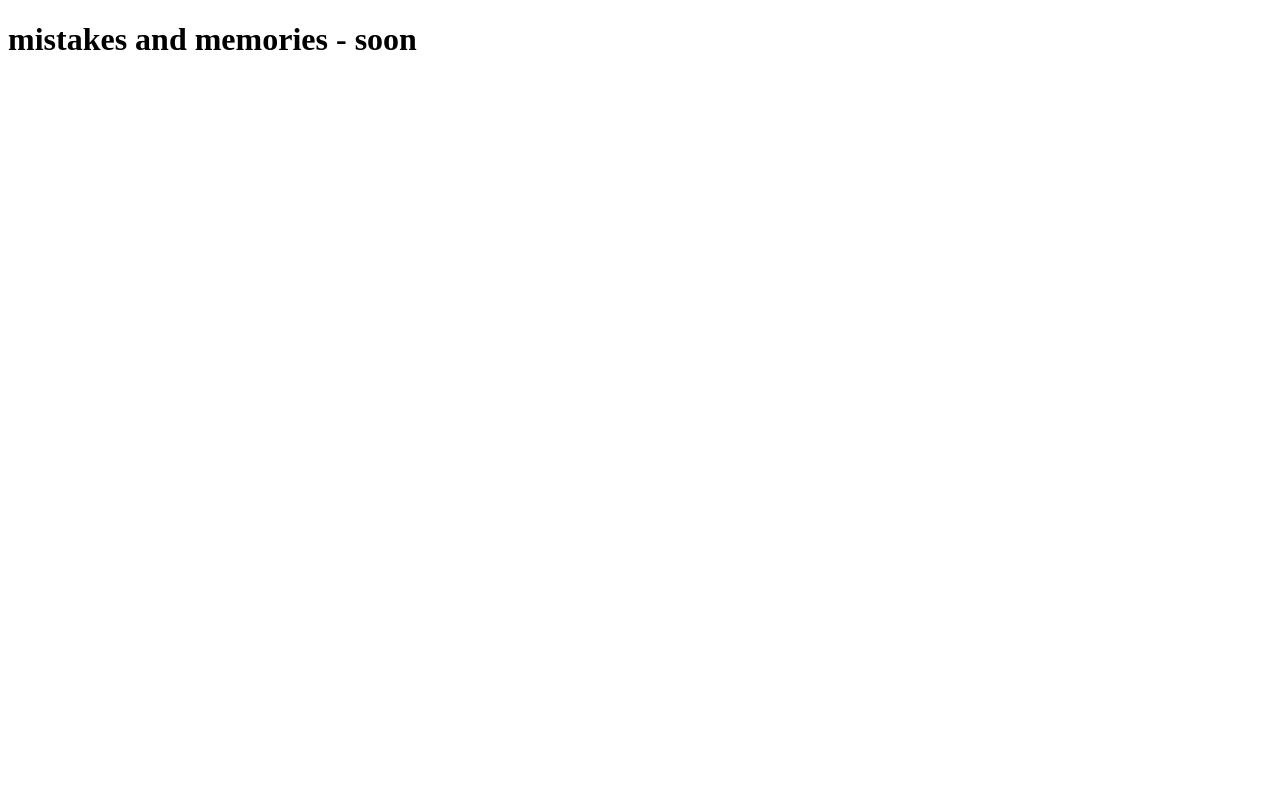
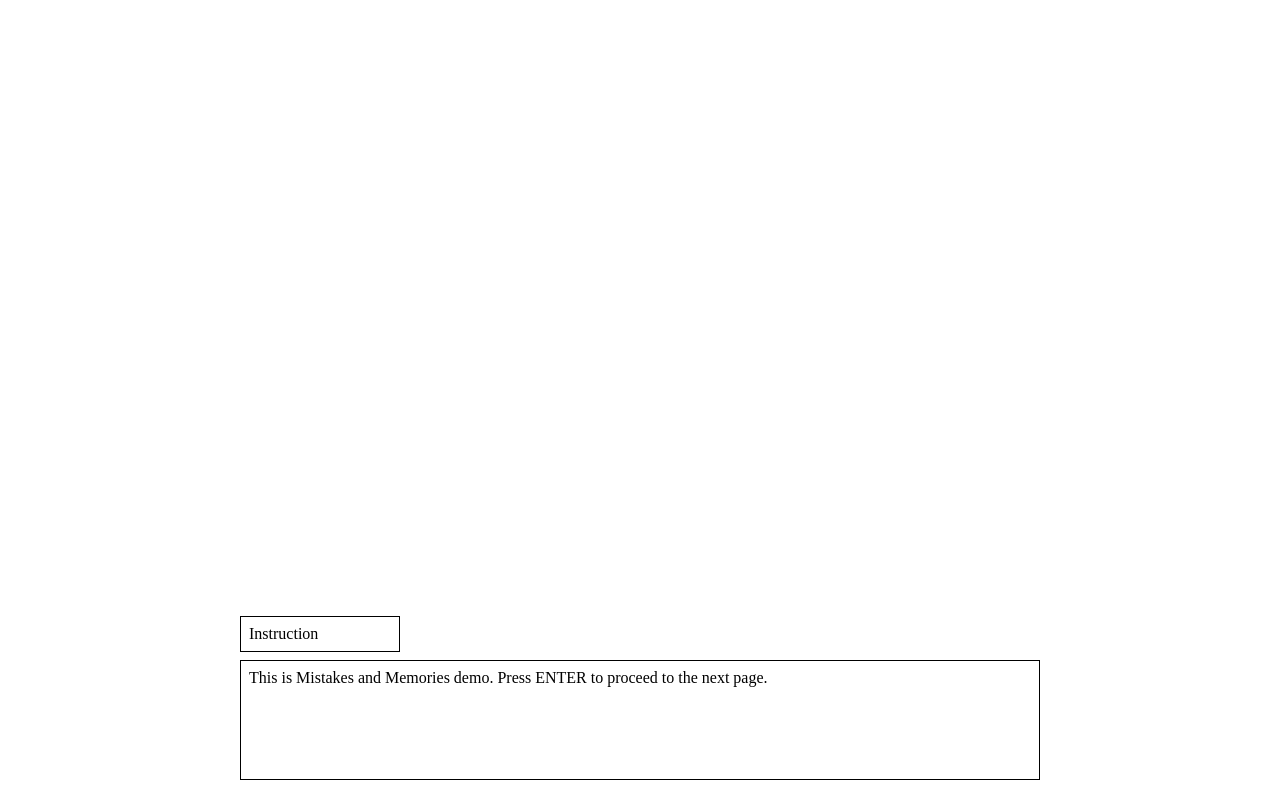
Before and after one commit to denicprotopopov/mistakes-and-memories-rs, a website built with Vite: page src/index.html in a window 1280 px wide. Built offline with nearby package versions, Linux system fonts and the light colour scheme.

Commit message:
visual novel engine

```diff
--- /dev/null
+++ b/src/Novel/Novel.js
@@ -0,0 +1,148 @@
+export class Novel {
+    constructor(textboxSelector, optionsboxSelector, nameboxSelector, dataUrl) {
+        this.$textbox = document.querySelector(textboxSelector);
+        this.$textboxContent = this.$textbox.querySelector('p');
+        this.$optionsbox = document.querySelector(optionsboxSelector);
+        this.$namebox = document.querySelector(nameboxSelector);
+        this.dataUrl = dataUrl;
+        this.json = null;
+        this.to = null;
+        this.pageNum = 0;
+        this.currentPage = null;
+        this.isTyping = false;
+        this.fullText = '';
+        this.hasOptions = false;
+    }
+
+    async initialize() {
+        await this.grabData();
+        this.attachEventListeners();
+        this.updatePage();
+    }
+
+    async grabData() {
+        const resp = await fetch(this.dataUrl);
+        this.json = await resp.json();
+        this.currentPage = Object.keys(this.json.Scene1.PAGES)[this.pageNum];
+    }
+
+    updatePage() {
+        this.clearContent();
+        this.updateName();
+        this.fullText = this.json.Scene1.PAGES[this.currentPage].PageText;
+        this.typeWriter(this.fullText);
+        this.handleOptions();
+    }
+
+    clearContent() {
+        this.$namebox.innerText = '';
+        this.$textboxContent.innerText = '';
+    }
+
+    updateName() {
+        this.$namebox.innerText = this.json.Scene1.PAGES[this.currentPage].Character;
+    }
+
+    typeWriter(txt, i = 0) {
+        this.isTyping = true;
+        if (i === 0) {
+            this.$textboxContent.innerHTML = '';
+            clearTimeout(this.to);
+        }
+        const speed = 30;
+        if (i < txt.length) {
+            const c = txt.charAt(i) === ' ' ? '&nbsp;' : txt.charAt(i);
+            this.$textboxContent.innerHTML += c;
+            this.to = setTimeout(() => this.typeWriter(txt, i + 1), speed);
+        } else {
+            this.isTyping = false;
+        }
+    }
+
+    skipTypewriter() {
+        clearTimeout(this.to);
+        this.$textboxContent.innerHTML = this.fullText;
+        this.isTyping = false;
+    }
+
+    handleOptions() {
+        this.$optionsbox.innerHTML = "";
+        const options = this.json.Scene1.PAGES[this.currentPage].Options;
+        this.hasOptions = !!options;
+        if (options) {
+            Object.keys(options).forEach(k => {
+                const row = document.createElement('div');
+                row.innerHTML = k;
+                row.addEventListener('click', (e) => {
+                    e.stopPropagation(); // Prevent event from bubbling up to textbox
+                    this.selectOption(options[k]);
+                });
+                row.addEventListener('touchend', (e) => {
+                    e.preventDefault(); // Prevent default touch behavior
+                    e.stopPropagation(); // Prevent event from bubbling up to textbox
+                    this.selectOption(options[k]);
+                });
+                this.$optionsbox.appendChild(row);
+            });
+        }
+    }
+
+    selectOption(nextPage) {
+        this.currentPage = nextPage;
+        this.pageNum = Object.keys(this.json.Scene1.PAGES).indexOf(this.currentPage);
+        this.updatePage();
+    }
+
+    checkPage() {
+        const currentPageData = this.json.Scene1.PAGES[this.currentPage];
+        if (currentPageData.Options) return false;
+        if (currentPageData.NextPage === "End") return false;
+        return true;
+    }
+
+    nextPage() {
+        if (!this.checkPage()) return;
+
+        const currentPageData = this.json.Scene1.PAGES[this.currentPage];
+        if (currentPageData.NextPage) {
+            this.currentPage = currentPageData.NextPage;
+        } else {
+            this.pageNum++;
+            this.currentPage = Object.keys(this.json.Scene1.PAGES)[this.pageNum];
+        }
+
+        this.updatePage();
+    }
+
+    handleInteraction() {
+        if (this.isTyping) {
+            this.skipTypewriter();
+        } else if (!this.hasOptions) {
+            this.nextPage();
+        }
+    }
+
+    attachEventListeners() {
+        // Keyboard event
+        document.addEventListener('keydown', (e) => {
+            if (e.code === "Enter") {
+                this.handleInteraction();
+            }
+        });
+
+        // Touch event for textbox
+        this.$textbox.addEventListener('touchend', (e) => {
+            e.preventDefault(); // Prevent default touch behavior
+            if (!this.hasOptions) {
+                this.handleInteraction();
+            }
+        });
+
+        // Mouse click event for textbox (for desktop compatibility)
+        this.$textbox.addEventListener('click', () => {
+            if (!this.hasOptions) {
+                this.handleInteraction();
+            }
+        });
+    }
+}
--- a/src/index.html
+++ b/src/index.html
@@ -4,9 +4,21 @@
     <meta charset="UTF-8">
     <meta name="viewport" content="width=device-width, initial-scale=1.0">
     <title>three.js - mistakes and memories</title>
+    <link rel="stylesheet" href="./style.css">
 </head>
 <body>
-    <h1>mistakes and memories - soon</h1>
     <script type="module" src="./script.js"></script>
+    <canvas class="webgl"></canvas>
+    <div id="VisualNovelEngine">
+        <div id='mainbox'>
+			<div id='namebox'>
+					<span>Loading...</span>
+			</div>
+			<div id='textbox'>
+				<p>Loading...</p>
+				<div id='optionsbox'></div>
+			</div>
+		</div>
+    </div>
 </body>
 </html>
--- a/src/script.js
+++ b/src/script.js
@@ -1,3 +1,7 @@
-import * as THREE from 'three'
+// script.js
+import { Novel } from './Novel/Novel.js';
 
-console.log(THREE);
+const vnData = '/Novel.json';
+const novel = new Novel("#textbox", '#optionsbox', "#namebox span", vnData);
+
+novel.initialize();
--- /dev/null
+++ b/src/style.css
@@ -0,0 +1,92 @@
+:root {
+    --text-color: #000000;
+    --text-background-color: #ffffff;
+    --border-color: #000000;
+}
+
+* {
+    margin: 0;
+    padding: 0;
+    box-sizing: border-box;
+}
+
+html, body {
+    height: 100%;
+    overflow: hidden;
+}
+
+.webgl {
+    position: fixed;
+    top: 0;
+    left: 0;
+    width: 100%;
+    height: 100%;
+    outline: none;
+    z-index: -1;
+}
+
+#VisualNovelEngine {
+    display: flex;
+    justify-content: center;
+    align-items: flex-end;
+    height: 100%;
+    padding: 20px;
+}
+
+#mainbox {
+    width: 90%;
+    max-width: 800px;
+    height: 60%;
+    max-height: 400px;
+    display: flex;
+    flex-direction: column;
+    justify-content: flex-end;
+    background-size: cover;
+    position: relative;
+}
+
+#namebox {
+    background: var(--text-background-color);
+    padding: 0.5rem;
+    border: 0.125vmin solid var(--border-color);
+    position: absolute;
+    bottom: calc(30% + 0.5rem);
+    left: 0;
+    width: auto;
+    min-width: 10rem;
+    max-width: 50%;
+}
+
+#textbox {
+    border: 0.125vmin solid var(--border-color);
+    background: var(--text-background-color);
+    width: 100%;
+    height: 30%;
+    padding: 0.5rem;
+    overflow: auto;
+    word-break: break-word;
+}
+
+#optionsbox {
+    color: blue;
+    margin-top: 0.5rem;
+}
+
+#optionsbox > div:hover {
+    color: red;
+    cursor: pointer;
+}
+
+@media (max-width: 768px) {
+    #mainbox {
+        height: 70%;
+    }
+
+    #namebox {
+        bottom: calc(40% + 0.5rem);
+    }
+
+    #textbox {
+        height: 40%;
+    }
+}
--- /dev/null
+++ b/static/Novel.json
@@ -0,0 +1,36 @@
+{
+	"Scene1": {
+		"PAGES": {
+			"Page0": {
+				"Character": "Instruction",
+				"PageText": "This is Mistakes and Memories demo. Press ENTER to proceed to the next page.",
+				"Back": "Empty"
+			},
+			"Page1": {
+				"Character": "Instruction",
+				"PageText": "Please use Chromium or Firefox for the best experience.",
+				"Back": "Empty"
+			},
+			"Page2": {
+				"Character": "???",
+				"PageText": "Everytime you see a child you want to cry.",
+				"Back": "Drone"
+			},
+
+			"Page3": {
+				"Character": "Me",
+				"PageText": " ",
+				"Back": "Empty",
+				"Options": {
+					"Restart?": "Page0",
+                    "End": "Page4"
+				}
+			},
+			"Page4": {
+				"Character": "Me",
+				"PageText": "End of demo",
+				"NextPage": "End"
+			}
+		}
+	}
+}
```
